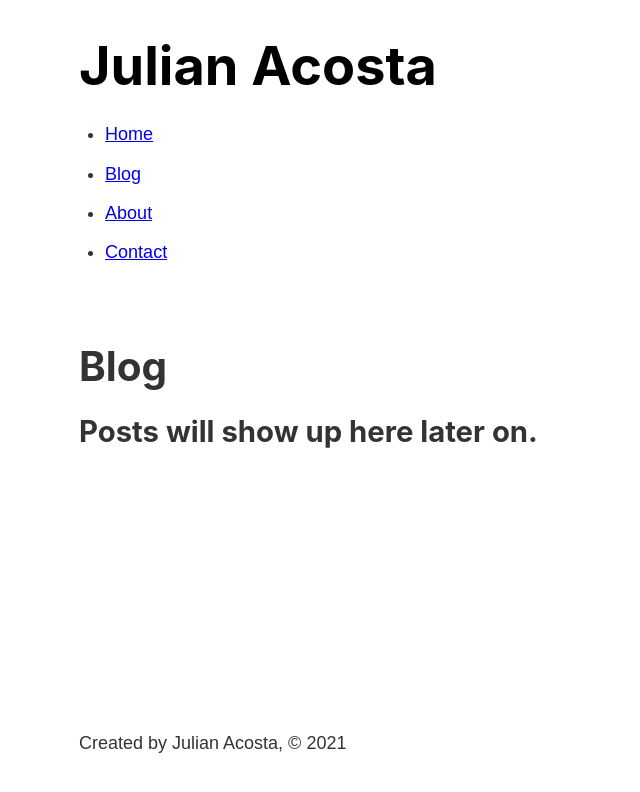
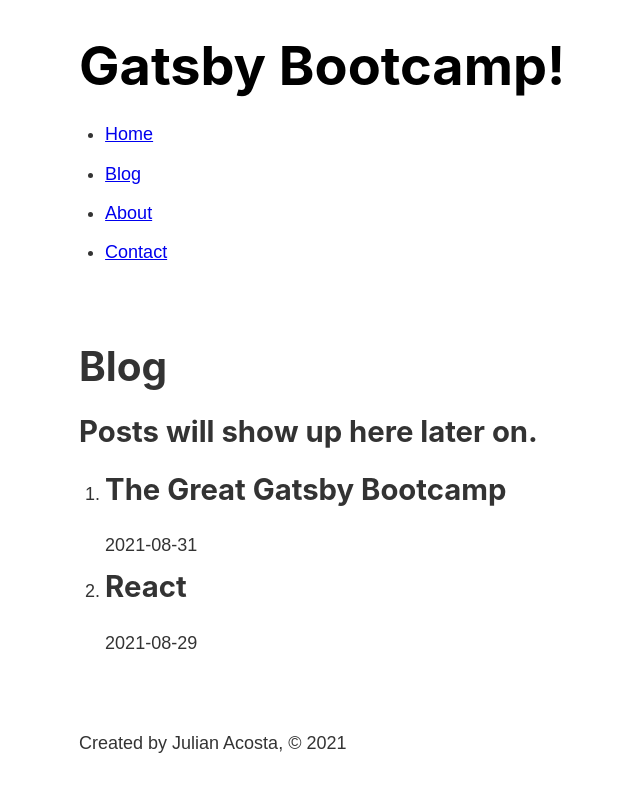
Before and after one commit to julacosta9/gatsby-bootcamp, a Gatsby site: page /blog in a window 1280 px wide. Shown: the whole page, without its empty margins (204-844 px from the left). Built offline with nearby package versions, Linux system fonts and the light colour scheme; Gatsby itself is replaced by a stand-in of ours.

Commit message:
use graphql queries to populate site content

```diff
--- a/src/components/footer.js
+++ b/src/components/footer.js
@@ -1,9 +1,20 @@
 import React from "react"
+import { graphql, useStaticQuery } from "gatsby"
 
 const Footer = () => {
+  const data = useStaticQuery(graphql`
+    query {
+      site {
+        siteMetadata {
+          author
+        }
+      }
+    }
+  `)
+
   return (
     <footer>
-      <p>Created by Julian Acosta, © 2021</p>
+      <p>Created by {data.site.siteMetadata.author}, © 2021</p>
     </footer>
   )
 }
--- a/src/components/header.js
+++ b/src/components/header.js
@@ -1,14 +1,24 @@
 import React from "react"
-import { Link } from "gatsby"
+import { Link, graphql, useStaticQuery } from "gatsby"
 
 import * as headerStyles from "./header.module.scss"
 
 const Header = () => {
+  const data = useStaticQuery(graphql`
+    query {
+      site {
+        siteMetadata {
+          title
+        }
+      }
+    }
+  `)
+
   return (
     <header className={headerStyles.header}>
       <h1>
         <Link className={headerStyles.title} to="/">
-          Julian Acosta
+          {data.site.siteMetadata.title}
         </Link>
       </h1>
       <nav>
--- a/src/pages/blog.js
+++ b/src/pages/blog.js
@@ -1,11 +1,39 @@
 import React from "react"
 import Layout from "../components/layout"
+import { graphql, useStaticQuery } from "gatsby"
 
 const Blog = () => {
+  const data = useStaticQuery(graphql`
+    query {
+      allMarkdownRemark {
+        edges {
+          node {
+            frontmatter {
+              title
+              date
+            }
+          }
+        }
+      }
+    }
+  `)
+
+  console.log(data)
+
   return (
     <Layout>
       <h1>Blog</h1>
       <h2>Posts will show up here later on.</h2>
+      <ol>
+        {data.allMarkdownRemark.edges.map((edge, index) => {
+          return (
+            <li>
+              <h2>{edge.node.frontmatter.title}</h2>
+              <p>{edge.node.frontmatter.date}</p>
+            </li>
+          )
+        })}
+      </ol>
     </Layout>
   )
 }
```
